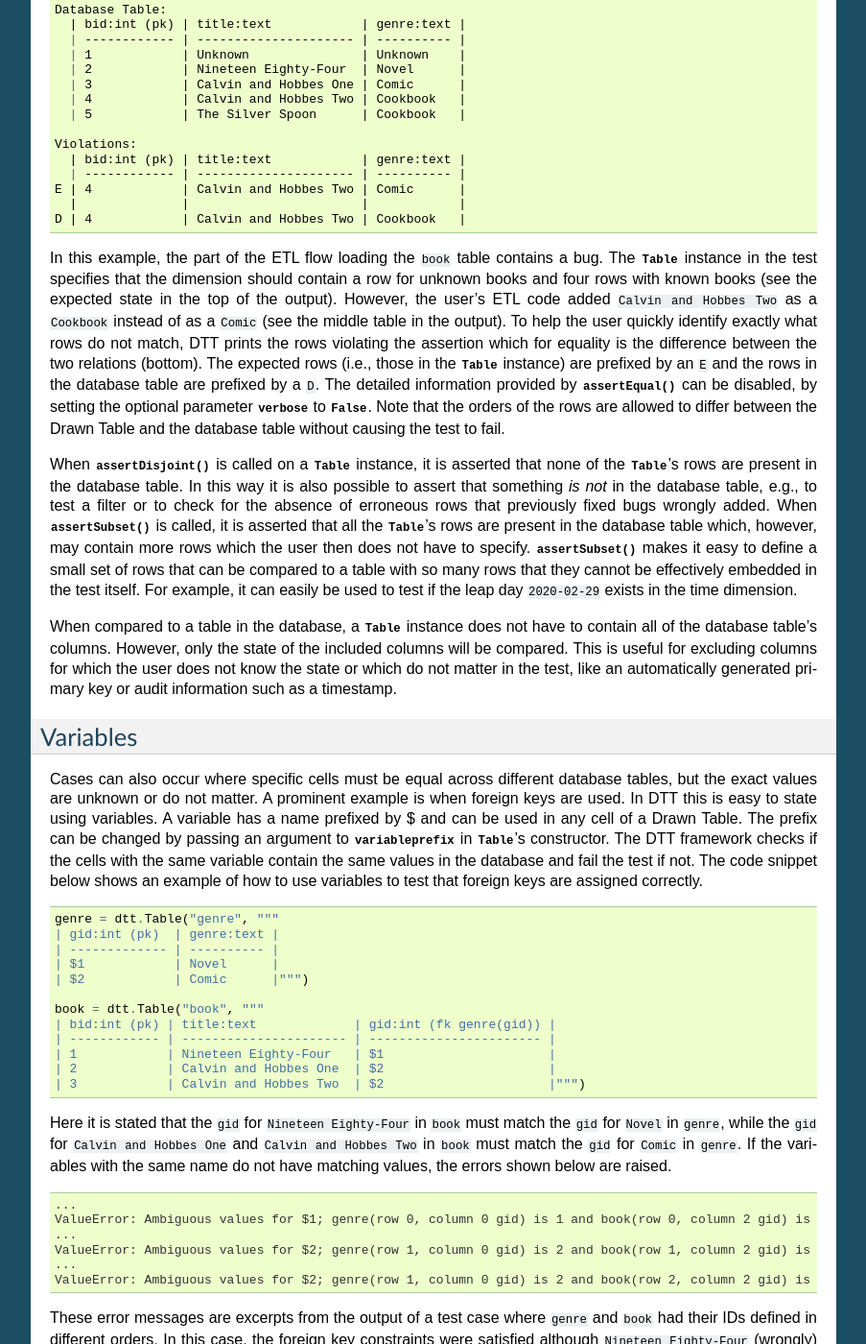
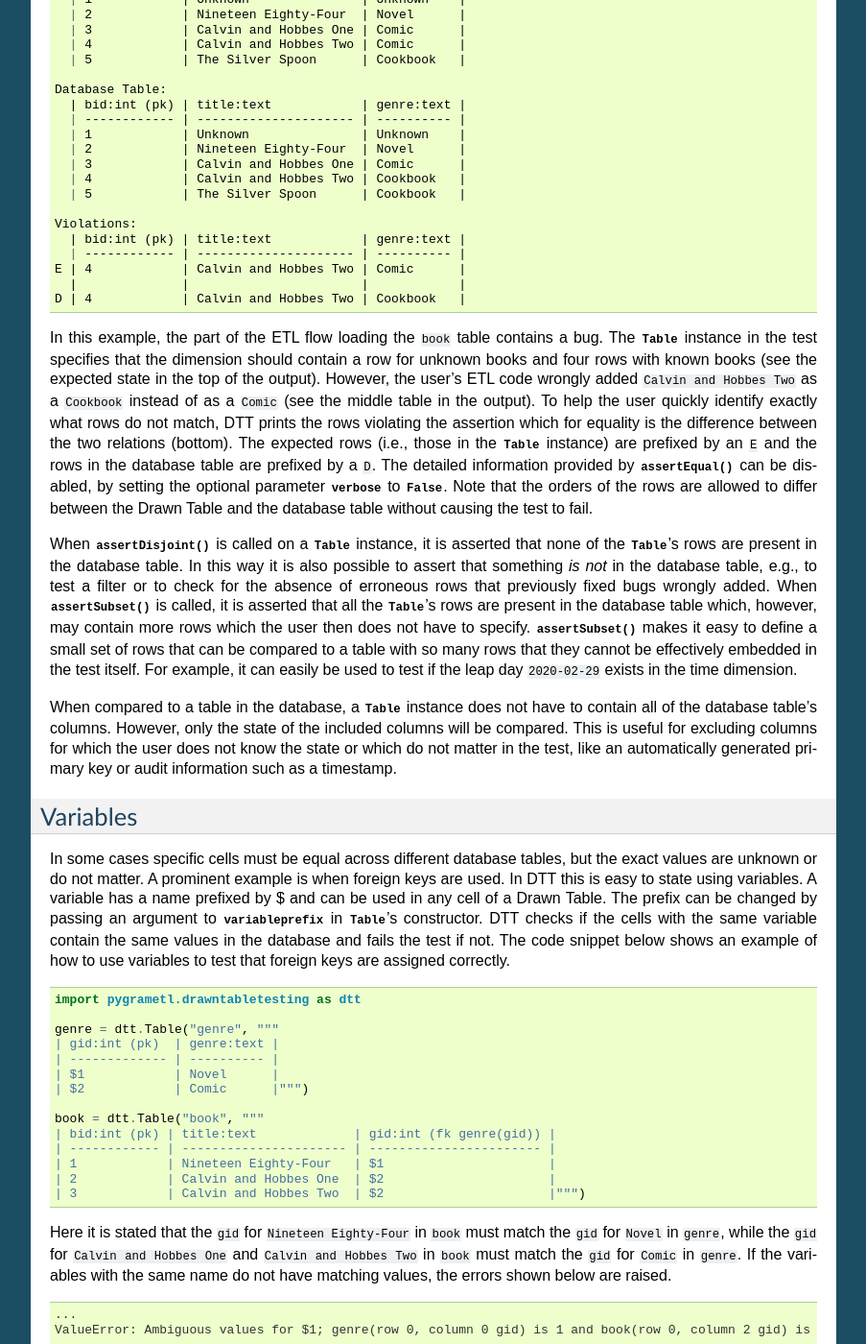
Before and after one commit to chrthomsen/pygrametl, a Sphinx documentation site: the page built from docs/examples/testing.rst, in a window 1280 px wide and 1400 px high, scrolled down 2442 px. Shown: the whole window at 96% size, without its empty margins (198-1101 px from the left). Built offline with Sphinx 7.4.7, drawn with Linux system fonts in a browser that asks for light colours; pages that are not in the unit, such as notebooks, are missing from menus; some of the changed text lies outside the part shown.

Commit message:
Small edits of testing examples

```diff
--- a/docs/examples/testing.rst
+++ b/docs/examples/testing.rst
@@ -37,6 +37,8 @@
 
 .. code-block:: python
 
+    import pygrametl.drawntabletesting as dtt
+
     table = dtt.Table("book", """
     | bid:int (pk) | title:text            | genre:text |
     | ------------ | --------------------- | ---------- |
@@ -78,6 +80,8 @@
 test database.
 
 .. code-block:: python
+
+    import pygrametl.drawntabletesting as dtt
 
     genre = dtt.Table("genre", """
     | gid:int (pk) | genre:text |
@@ -148,7 +152,7 @@
 ----------
 DTT offers multiple assertions to check the state of a database table.
 At the moment, the methods :meth:`.assertEqual()`, :meth:`.assertDisjoint()`,
-and :meth:`.assertSubset()` are implemented in the DTT framework. When
+and :meth:`.assertSubset()` are implemented in DTT. When
 :meth:`.assertEqual()` is called as shown above, DTT verifies that
 the table in the test database contains the expected rows (and only those) and
 if not, raises an :class:`.AssertionError` and provides an easy-to-read
@@ -186,7 +190,7 @@
 In this example, the part of the ETL flow loading the ``book`` table contains a
 bug. The :class:`.Table` instance in the test specifies that the dimension
 should contain a row for unknown books and four rows with known books (see the
-expected state in the top of the output). However, the user’s ETL code added
+expected state in the top of the output). However, the user’s ETL code wrongly added
 ``Calvin and Hobbes Two`` as a ``Cookbook`` instead of as a ``Comic`` (see
 the middle table in the output). To help the user quickly identify exactly what
 rows do not match, DTT prints the rows violating the assertion which for
@@ -220,17 +224,19 @@
 
 Variables
 ---------
-Cases can also occur where specific cells must be equal across different database
+In some cases specific cells must be equal across different database
 tables, but the exact values are unknown or do not matter. A prominent example is
 when foreign keys are used. In DTT this is easy to state using variables. A variable
 has a name prefixed by $ and can be used in any cell of a Drawn Table. The prefix
 can be changed by passing an argument to :attr:`.variableprefix` in :class:`.Table`'s
-constructor. The DTT framework checks if the cells with the same variable contain
-the same values in the database and fail the test if not. The code snippet below
+constructor. DTT checks if the cells with the same variable contain
+the same values in the database and fails the test if not. The code snippet below
 shows an example of how to use variables to test that foreign keys are assigned
 correctly.
 
 .. code-block:: python
+
+    import pygrametl.drawntabletesting as dtt
 
     genre = dtt.Table("genre", """
     | gid:int (pk)  | genre:text |
@@ -279,6 +285,8 @@
 ``$_!`` is a stricter version of ``$_`` which disallows ``NULL``.
 
 .. code-block:: python
+
+    import pygrametl.drawntabletesting as dtt
 
     address = dtt.Table("address", """
     | aid:int (pk) | dept:text | location:text           | validfrom:date | validto:date |
@@ -375,6 +383,10 @@
 and :meth:`.setUp()`.
 
 .. code-block:: python
+
+    import unittest
+
+    import pygrametl.drawntabletesting as dtt
 
     class BookStateTest(unittest.TestCase):
         @classmethod
```
Also changed, not shown: other parts of docs/examples/testing.rst (+5 -5 lines).
